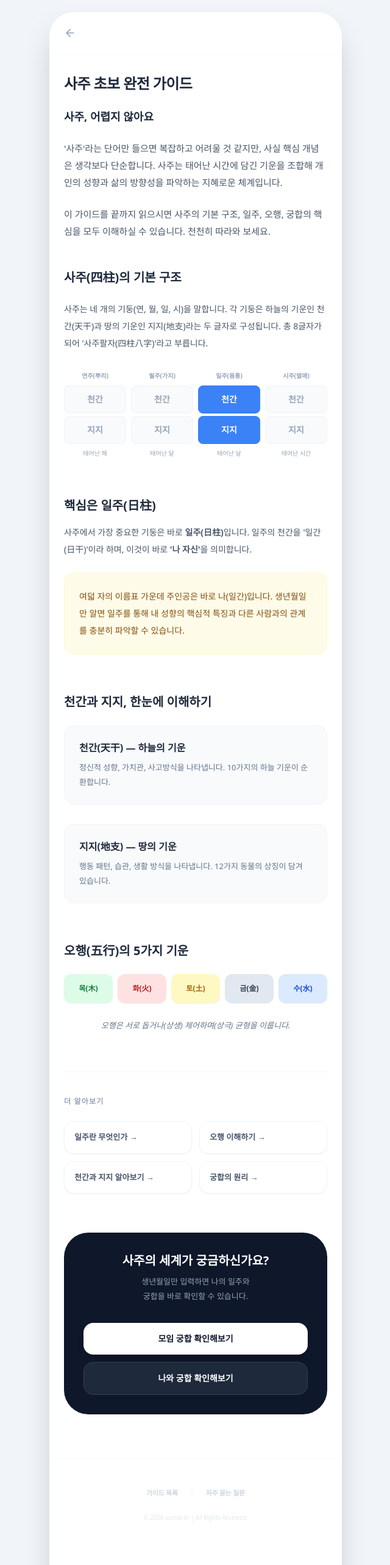
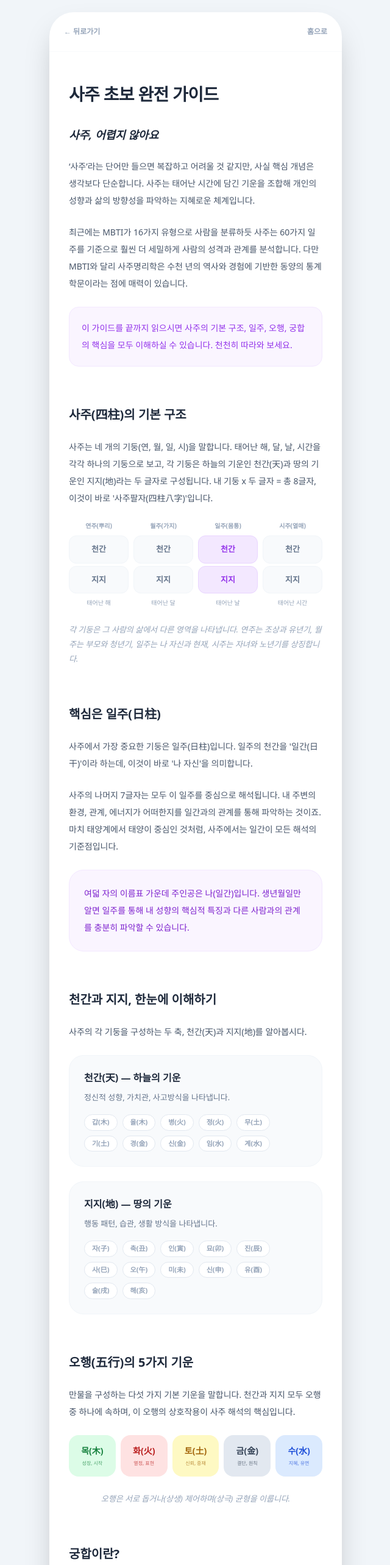
Before and after one commit to PLANB-John/oursai-web, a Next.js app: page /guide/beginner in a window 1280 px wide. Shown: the part 20-2586 px from the top of the page at 61% size, without its empty margins (319-959 px from the left). Built offline with nearby package versions, Linux system fonts and the light colour scheme.

Commit message:
Update beginner.js

```diff
--- a/pages/guide/beginner.js
+++ b/pages/guide/beginner.js
@@ -10,30 +10,34 @@ export default function BeginnerGuide() {
 
       <div className="w-full max-w-[480px] min-h-screen bg-white shadow-2xl flex flex-col relative overflow-hidden sm:rounded-[40px] pb-20">
 
-        {/* --- 상단 네비게이션 --- */}
-        <div className="px-4 py-4 border-b border-slate-50 flex items-center">
-          <a href="/guide" className="p-2 text-slate-400 hover:text-purple-400 transition-colors">
-            <svg width="20" height="20" viewBox="0 0 24 24" fill="none" stroke="currentColor" strokeWidth="2" strokeLinecap="round" strokeLinejoin="round"><path d="M19 12H5M12 19l-7-7 7-7"/></svg>
+        {/* --- 상단 네비게이션 (우리 사이트 스타일) --- */}
+        <div className="px-6 py-6 border-b border-slate-50 flex items-center justify-between">
+          <a href="/guide" className="text-xs text-slate-400 font-bold flex items-center gap-1 hover:text-purple-400 transition-colors">
+            ← 뒤로가기
           </a>
+          <a href="/" className="text-xs text-slate-400 font-bold hover:text-purple-400 transition-colors">홈으로</a>
         </div>
 
-        <main className="px-6 py-8">
-          {/* 타이틀 섹션 */}
-          <section className="mb-12">
-            <h1 className="text-2xl font-black mb-6 tracking-tight">사주 초보 완전 가이드</h1>
-            <div className="space-y-6 text-[15px] leading-7 text-slate-600">
-              <p className="font-bold text-slate-800 text-lg">사주, 어렵지 않아요</p>
-              <p>'사주'라는 단어만 들으면 복잡하고 어려울 것 같지만, 사실 핵심 개념은 생각보다 단순합니다. 사주는 태어난 시간에 담긴 기운을 조합해 개인의 성향과 삶의 방향성을 파악하는 지혜로운 체계입니다.</p>
-              <p>이 가이드를 끝까지 읽으시면 사주의 기본 구조, 일주, 오행, 궁합의 핵심을 모두 이해하실 수 있습니다. 천천히 따라와 보세요.</p>
+        <main className="px-8 py-12 space-y-16">
+          {/* 1. 타이틀 및 도입부 (캡처 내용 100% 반영) */}
+          <section>
+            <h1 className="text-[28px] font-black text-slate-800 mb-8 tracking-tight">사주 초보 완전 가이드</h1>
+            <div className="space-y-6 text-[14px] text-slate-600 leading-7">
+              <p className="font-bold text-slate-800 text-lg italic">사주, 어렵지 않아요</p>
+              <p>‘사주’라는 단어만 들으면 복잡하고 어려울 것 같지만, 사실 핵심 개념은 생각보다 단순합니다. 사주는 태어난 시간에 담긴 기운을 조합해 개인의 성향과 삶의 방향성을 파악하는 지혜로운 체계입니다.</p>
+              <p>최근에는 MBTI가 16가지 유형으로 사람을 분류하듯 사주는 60가지 일주를 기준으로 훨씬 더 세밀하게 사람의 성격과 관계를 분석합니다. 다만 MBTI와 달리 사주명리학은 수천 년의 역사와 경험에 기반한 동양의 통계 학문이라는 점에 매력이 있습니다.</p>
+              <div className="bg-purple-50 p-5 rounded-2xl border border-purple-100 text-purple-600 font-medium">
+                이 가이드를 끝까지 읽으시면 사주의 기본 구조, 일주, 오행, 궁합의 핵심을 모두 이해하실 수 있습니다. 천천히 따라와 보세요.
+              </div>
             </div>
           </section>
 
-          {/* 사주의 기본 구조 */}
-          <section className="mb-16">
-            <h2 className="text-xl font-bold mb-6">사주(四柱)의 기본 구조</h2>
-            <p className="text-[14px] text-slate-600 leading-7 mb-8">사주는 네 개의 기둥(연, 월, 일, 시)을 말합니다. 각 기둥은 하늘의 기운인 천간(天干)과 땅의 기운인 지지(地支)라는 두 글자로 구성됩니다. 총 8글자가 되어 '사주팔자(四柱八字)'라고 부릅니다.</p>
+          {/* 2. 사주의 기본 구조 (표 디자인 반영) */}
+          <section className="space-y-6">
+            <h2 className="text-[20px] font-black text-slate-800">사주(四柱)의 기본 구조</h2>
+            <p className="text-[14px] text-slate-600 leading-7">사주는 네 개의 기둥(연, 월, 일, 시)을 말합니다. 태어난 해, 달, 날, 시간을 각각 하나의 기둥으로 보고, 각 기둥은 하늘의 기운인 천간(天)과 땅의 기운인 지지(地)라는 두 글자로 구성됩니다. 내 기둥 x 두 글자 = 총 8글자, 이것이 바로 '사주팔자(四柱八字)'입니다.</p>
 
-            <div className="grid grid-cols-4 gap-2 mb-4 text-center">
+            <div className="grid grid-cols-4 gap-2 text-center">
               {[
                 { label: '연주(뿌리)', t: '천간', b: '지지', desc: '태어난 해' },
                 { label: '월주(가지)', t: '천간', b: '지지', desc: '태어난 달' },
@@ -42,85 +46,125 @@ export default function BeginnerGuide() {
               ].map((item, idx) => (
                 <div key={idx} className="flex flex-col gap-1">
                   <span className="text-[10px] text-slate-400 font-bold mb-1">{item.label}</span>
-                  <div className={`py-3 rounded-lg border font-bold text-sm ${item.active ? 'bg-blue-500 border-blue-500 text-white' : 'bg-slate-50 border-slate-100 text-slate-400'}`}>{item.t}</div>
-                  <div className={`py-3 rounded-lg border font-bold text-sm ${item.active ? 'bg-blue-500 border-blue-500 text-white' : 'bg-slate-50 border-slate-100 text-slate-400'}`}>{item.b}</div>
+                  <div className={`py-3 rounded-xl border font-bold text-[13px] ${item.active ? 'bg-purple-100 border-purple-200 text-purple-600' : 'bg-slate-50 border-slate-100 text-slate-500'}`}>{item.t}</div>
+                  <div className={`py-3 rounded-xl border font-bold text-[13px] ${item.active ? 'bg-purple-100 border-purple-200 text-purple-600' : 'bg-slate-50 border-slate-100 text-slate-500'}`}>{item.b}</div>
                   <span className="text-[10px] text-slate-400 mt-1">{item.desc}</span>
+                </div>
+              ))}
+            </div>
+            <p className="text-[13px] text-slate-400 leading-6 italic">각 기둥은 그 사람의 삶에서 다른 영역을 나타냅니다. 연주는 조상과 유년기, 월주는 부모와 청년기, 일주는 나 자신과 현재, 시주는 자녀와 노년기를 상징합니다.</p>
+          </section>
+
+          {/* 3. 핵심은 일주 (노란색 박스 내용 반영) */}
+          <section className="space-y-6">
+            <h2 className="text-[20px] font-black text-slate-800">핵심은 일주(日柱)</h2>
+            <p className="text-[14px] text-slate-600 leading-7">사주에서 가장 중요한 기둥은 일주(日柱)입니다. 일주의 천간을 '일간(日干)'이라 하는데, 이것이 바로 '나 자신'을 의미합니다.</p>
+            <p className="text-[14px] text-slate-600 leading-7">사주의 나머지 7글자는 모두 이 일주를 중심으로 해석됩니다. 내 주변의 환경, 관계, 에너지가 어떠한지를 일간과의 관계를 통해 파악하는 것이죠. 마치 태양계에서 태양이 중심인 것처럼, 사주에서는 일간이 모든 해석의 기준점입니다.</p>
+            <div className="bg-purple-50 p-6 rounded-3xl border border-purple-100 text-purple-700 text-[14px] leading-7 font-medium">
+              여덟 자의 이름표 가운데 주인공은 나(일간)입니다. 생년월일만 알면 일주를 통해 내 성향의 핵심적 특징과 다른 사람과의 관계를 충분히 파악할 수 있습니다.
+            </div>
+          </section>
+
+          {/* 4. 천간과 지지 (아이콘 리스트 반영) */}
+          <section className="space-y-6">
+            <h2 className="text-[20px] font-black text-slate-800">천간과 지지, 한눈에 이해하기</h2>
+            <p className="text-[14px] text-slate-600 leading-7">사주의 각 기둥을 구성하는 두 축, 천간(天)과 지지(地)를 알아봅시다.</p>
+            <div className="space-y-6">
+              <div className="bg-slate-50 p-6 rounded-3xl border border-slate-100">
+                <p className="font-bold text-slate-800 mb-2">천간(天) — 하늘의 기운</p>
+                <p className="text-[13px] text-slate-500 leading-6 mb-4">정신적 성향, 가치관, 사고방식을 나타냅니다.</p>
+                <div className="flex flex-wrap gap-2 text-[11px] font-bold">
+                  {['갑(木)', '을(木)', '병(火)', '정(火)', '무(土)', '기(土)', '경(金)', '신(金)', '임(水)', '계(水)'].map((g, i) => (
+                    <span key={i} className="px-3 py-1 bg-white rounded-full border border-slate-200 text-slate-400">{g}</span>
+                  ))}
+                </div>
+              </div>
+              <div className="bg-slate-50 p-6 rounded-3xl border border-slate-100">
+                <p className="font-bold text-slate-800 mb-2">지지(地) — 땅의 기운</p>
+                <p className="text-[13px] text-slate-500 leading-6 mb-4">행동 패턴, 습관, 생활 방식을 나타냅니다.</p>
+                <div className="flex flex-wrap gap-2 text-[11px] font-bold">
+                  {['자(子)', '축(丑)', '인(寅)', '묘(卯)', '진(辰)', '사(巳)', '오(午)', '미(未)', '신(申)', '유(酉)', '술(戌)', '해(亥)'].map((g, i) => (
+                    <span key={i} className="px-3 py-1 bg-white rounded-full border border-slate-200 text-slate-400">{g}</span>
+                  ))}
+                </div>
+              </div>
+            </div>
+          </section>
+
+          {/* 5. 오행 설명 (캡처 이미지 컬러 및 텍스트 반영) */}
+          <section className="space-y-6">
+            <h2 className="text-[20px] font-black text-slate-800">오행(五行)의 5가지 기운</h2>
+            <p className="text-[14px] text-slate-600 leading-7">만물을 구성하는 다섯 가지 기본 기운을 말합니다. 천간과 지지 모두 오행 중 하나에 속하며, 이 오행의 상호작용이 사주 해석의 핵심입니다.</p>
+            <div className="grid grid-cols-5 gap-2 text-center">
+              {[
+                { n: '목(木)', s: '성장, 시작', c: 'bg-green-100 text-green-700' },
+                { n: '화(火)', s: '열정, 표현', c: 'bg-red-100 text-red-700' },
+                { n: '토(土)', s: '신뢰, 중재', c: 'bg-yellow-100 text-yellow-700' },
+                { n: '금(金)', s: '결단, 원칙', c: 'bg-slate-200 text-slate-700' },
+                { n: '수(水)', s: '지혜, 유연', c: 'bg-blue-100 text-blue-700' }
+              ].map((o, idx) => (
+                <div key={idx} className={`${o.c} py-4 rounded-2xl flex flex-col gap-1`}>
+                  <span className="font-bold text-sm">{o.n}</span>
+                  <span className="text-[8px] opacity-70">{o.s}</span>
+                </div>
+              ))}
+            </div>
+            <p className="text-[13px] text-slate-400 leading-6 italic text-center">오행은 서로 돕거나(상생) 제어하며(상극) 균형을 이룹니다.</p>
+          </section>
+
+          {/* 6. 궁합이란? (캡처 이미지 핵심 텍스트 반영) */}
+          <section className="space-y-6">
+            <h2 className="text-[20px] font-black text-slate-800">궁합이란?</h2>
+            <p className="text-[14px] text-slate-600 leading-7">궁합(宮合)은 두 사람의 사주를 비교해 관계의 흐름을 분석하는 것입니다. 두 사람의 일주가 만날 때 발생하는 에너지의 상호작용을 통해 관계의 성격을 파악할 수 있습니다.</p>
+            <div className="grid grid-cols-2 gap-4">
+              <div className="bg-pink-50 p-5 rounded-3xl border border-pink-100">
+                <p className="font-bold text-pink-600 text-sm mb-2">조화의 관계</p>
+                <ul className="text-[12px] text-pink-500/80 leading-5 space-y-1">
+                  <li>· 합(合): 서로에게 끌리거나 잘 섞이는 관계</li>
+                  <li>· 상생(相生): 서로에게 도움을 주는 관계</li>
+                </ul>
+              </div>
+              <div className="bg-slate-50 p-5 rounded-3xl border border-slate-100">
+                <p className="font-bold text-slate-600 text-sm mb-2">성장의 관계</p>
+                <ul className="text-[12px] text-slate-400 leading-5 space-y-1">
+                  <li>· 충(沖): 에너지가 충돌하며 변화를 만드는 관계</li>
+                  <li>· 상극(相剋): 서로를 제어하며 긴장을 유도하는 관계</li>
+                </ul>
+              </div>
+            </div>
+          </section>
+
+          {/* 7. 자주 묻는 질문 (캡처 이미지 100% 반영) */}
+          <section className="space-y-8">
+            <h2 className="text-[20px] font-black text-slate-800">자주 묻는 질문</h2>
+            <div className="space-y-8">
+              {[
+                { q: "사주를 보려면 태어난 시간도 알아야 하나요?", a: "아니요! 태어난 날(일주)만으로도 핵심 성향 파악은 충분합니다. 다만 태어난 시간(시주)까지 알면 훨씬 더 정밀한 분석이 가능합니다." },
+                { q: "띠와 일주 중 무엇이 더 중요한가요?", a: "현대 명리학에서는 띠(연주)보다 일주를 훨씬 더 중요하게 여깁니다. 띠는 내가 속한 세대의 성향이라면, 일주는 '나 자신'의 본질적인 성향이기 때문입니다." },
+                { q: "궁합이 안 좋으면 어떡하죠?", a: "궁합은 점괘가 아닌 관계의 기후 정보입니다. 비가 오면 우산을 쓰듯, 서로의 차이를 미리 알고 배려하는 지혜로 활용하시는 것이 좋습니다." }
+              ].map((faq, i) => (
+                <div key={i} className="space-y-2">
+                  <p className="font-bold text-[15px] text-slate-800 italic">Q. {faq.q}</p>
+                  <p className="text-[14px] text-slate-500 leading-7">{faq.a}</p>
                 </div>
               ))}
             </div>
           </section>
 
-          {/* 핵심은 일주 */}
-          <section className="mb-16">
-            <h2 className="text-xl font-bold mb-4">핵심은 일주(日柱)</h2>
-            <p className="text-[14px] text-slate-600 leading-7 mb-6">사주에서 가장 중요한 기둥은 바로 <strong>일주(日柱)</strong>입니다. 일주의 천간을 '일간(日干)'이라 하며, 이것이 바로 <strong>'나 자신'</strong>을 의미합니다.</p>
-            <div className="bg-yellow-50 p-6 rounded-2xl border border-yellow-100 text-yellow-800 text-[14px] leading-7">
-              <p>여덟 자의 이름표 가운데 주인공은 바로 나(일간)입니다. 생년월일만 알면 일주를 통해 내 성향의 핵심적 특징과 다른 사람과의 관계를 충분히 파악할 수 있습니다.</p>
-            </div>
-          </section>
-
-          {/* 천간과 지지 */}
-          <section className="mb-16">
-            <h2 className="text-xl font-bold mb-6">천간과 지지, 한눈에 이해하기</h2>
-            <div className="space-y-8">
-              <div className="bg-slate-50 p-6 rounded-2xl border border-slate-100">
-                <p className="font-bold mb-2 flex items-center gap-2">천간(天干) — 하늘의 기운</p>
-                <p className="text-[13px] text-slate-500 leading-6">정신적 성향, 가치관, 사고방식을 나타냅니다. 10가지의 하늘 기운이 순환합니다.</p>
-              </div>
-              <div className="bg-slate-50 p-6 rounded-2xl border border-slate-100">
-                <p className="font-bold mb-2 flex items-center gap-2">지지(地支) — 땅의 기운</p>
-                <p className="text-[13px] text-slate-500 leading-6">행동 패턴, 습관, 생활 방식을 나타냅니다. 12가지 동물의 상징이 담겨 있습니다.</p>
-              </div>
-            </div>
-          </section>
-
-          {/* 오행 설명 */}
-          <section className="mb-16">
-            <h2 className="text-xl font-bold mb-6">오행(五行)의 5가지 기운</h2>
-            <div className="grid grid-cols-5 gap-2 text-center">
-              {[
-                { n: '목(木)', c: 'bg-green-100 text-green-700' },
-                { n: '화(火)', c: 'bg-red-100 text-red-700' },
-                { n: '토(土)', c: 'bg-yellow-100 text-yellow-700' },
-                { n: '금(金)', c: 'bg-slate-200 text-slate-700' },
-                { n: '수(水)', c: 'bg-blue-100 text-blue-700' }
-              ].map((o, idx) => (
-                <div key={idx} className={`${o.c} py-4 rounded-xl font-bold text-xs shadow-sm`}>{o.n}</div>
-              ))}
-            </div>
-            <p className="text-[13px] text-slate-500 mt-6 leading-6 text-center italic">오행은 서로 돕거나(상생) 제어하며(상극) 균형을 이룹니다.</p>
-          </section>
-
-          {/* 더 알아보기 (카드 섹션) */}
-          <section className="mb-16 pt-10 border-t border-slate-100">
-            <h3 className="font-bold text-slate-400 text-xs mb-6 uppercase tracking-widest">더 알아보기</h3>
-            <div className="grid grid-cols-2 gap-3">
-              {[
-                { t: '일주란 무엇인가', l: '/guide/ilju' },
-                { t: '오행 이해하기', l: '/guide/five-elements' },
-                { t: '천간과 지지 알아보기', l: '/guide/ganji' },
-                { t: '궁합의 원리', l: '/guide/matching' }
-              ].map((card, i) => (
-                <a key={i} href={card.l} className="p-4 bg-white border border-slate-100 rounded-2xl text-[13px] font-bold text-slate-600 shadow-sm hover:border-purple-200 transition-colors">
-                  {card.t} →
-                </a>
-              ))}
-            </div>
-          </section>
-
-          {/* 참여 유도 섹션 */}
-          <section className="bg-slate-900 rounded-[40px] p-8 text-center text-white mb-10">
-            <h3 className="text-xl font-bold mb-2">사주의 세계가 궁금하신가요?</h3>
-            <p className="text-[13px] text-slate-400 mb-8 leading-6">생년월일만 입력하면 나의 일주와<br/>궁합을 바로 확인할 수 있습니다.</p>
-            <div className="space-y-3">
-              <button className="w-full py-4 bg-white text-slate-900 rounded-2xl font-bold text-sm shadow-lg">모임 궁합 확인해보기</button>
+          {/* 8. 하단 참여 유도 (우리 사이트 고유 스타일) */}
+          <section className="bg-slate-900 rounded-[40px] p-8 text-center text-white space-y-6 shadow-xl shadow-slate-200">
+            <h3 className="text-xl font-bold">사주의 세계가 궁금하신가요?</h3>
+            <p className="text-[13px] text-slate-400 leading-6">생년월일만 입력하면 나의 일주와<br/>우리 모임의 궁합을 바로 확인할 수 있습니다. [cite: 2026-02-14]</p>
+            <div className="space-y-3 pt-4">
+              <button className="w-full py-4 bg-white text-slate-900 rounded-2xl font-bold text-sm">모임 궁합 확인해보기</button>
               <button className="w-full py-4 bg-slate-800 text-white rounded-2xl font-bold text-sm border border-slate-700">나와 궁합 확인해보기</button>
             </div>
           </section>
         </main>
 
-        <footer className="px-6 py-12 text-center border-t border-slate-50">
-          <div className="flex justify-center gap-5 text-[11px] text-slate-300 font-bold mb-6 tracking-tight">
+        {/* --- 푸터 (우리 사이트 고유 스타일 유지) --- */}
+        <footer className="px-8 py-12 bg-white text-center space-y-6 border-t border-slate-50">
+          <div className="flex justify-center gap-5 text-[11px] text-slate-300 font-bold">
             <a href="/guide">가이드 목록</a>
             <span className="text-slate-100">|</span>
             <a href="/faq">자주 묻는 질문</a>
```
